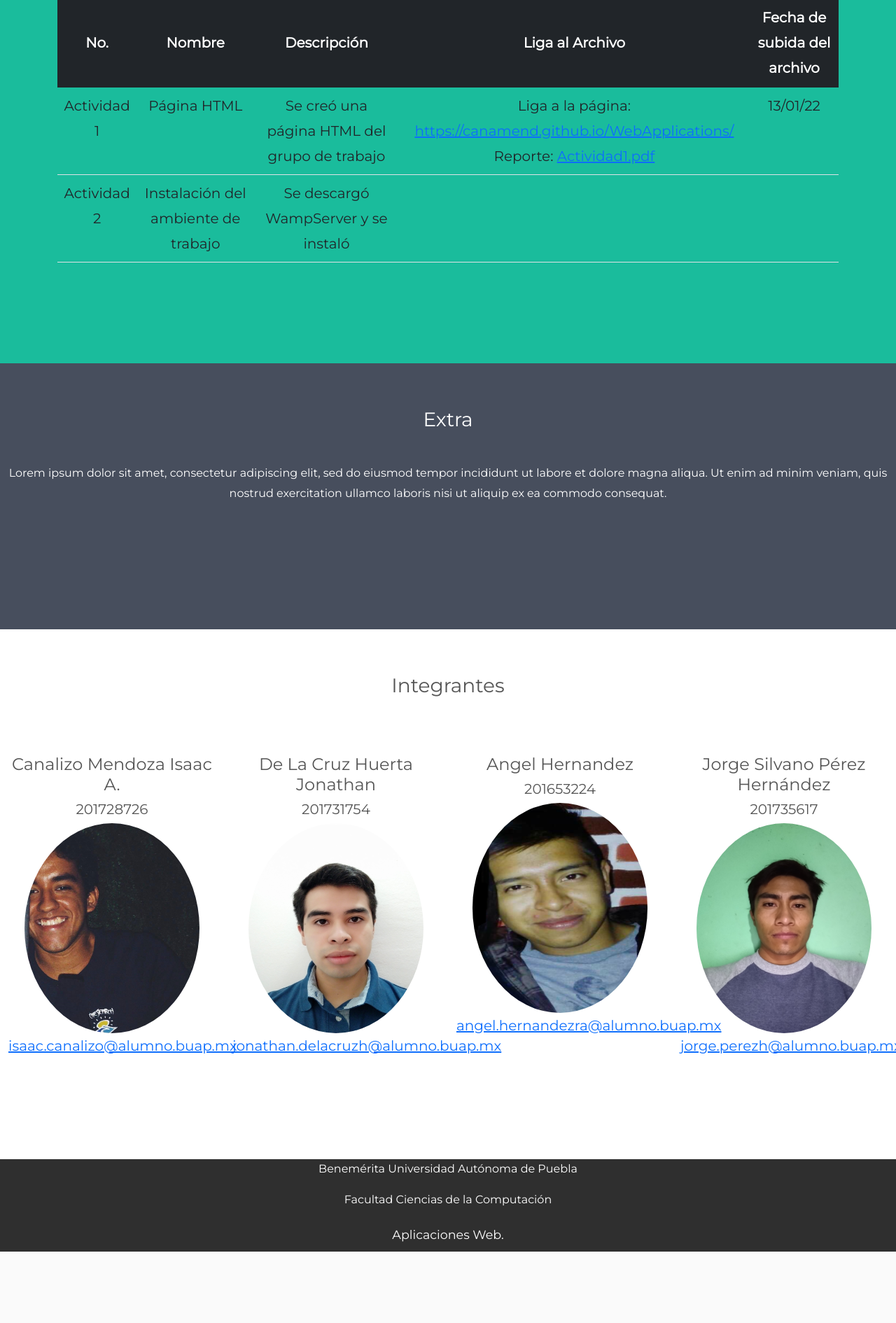
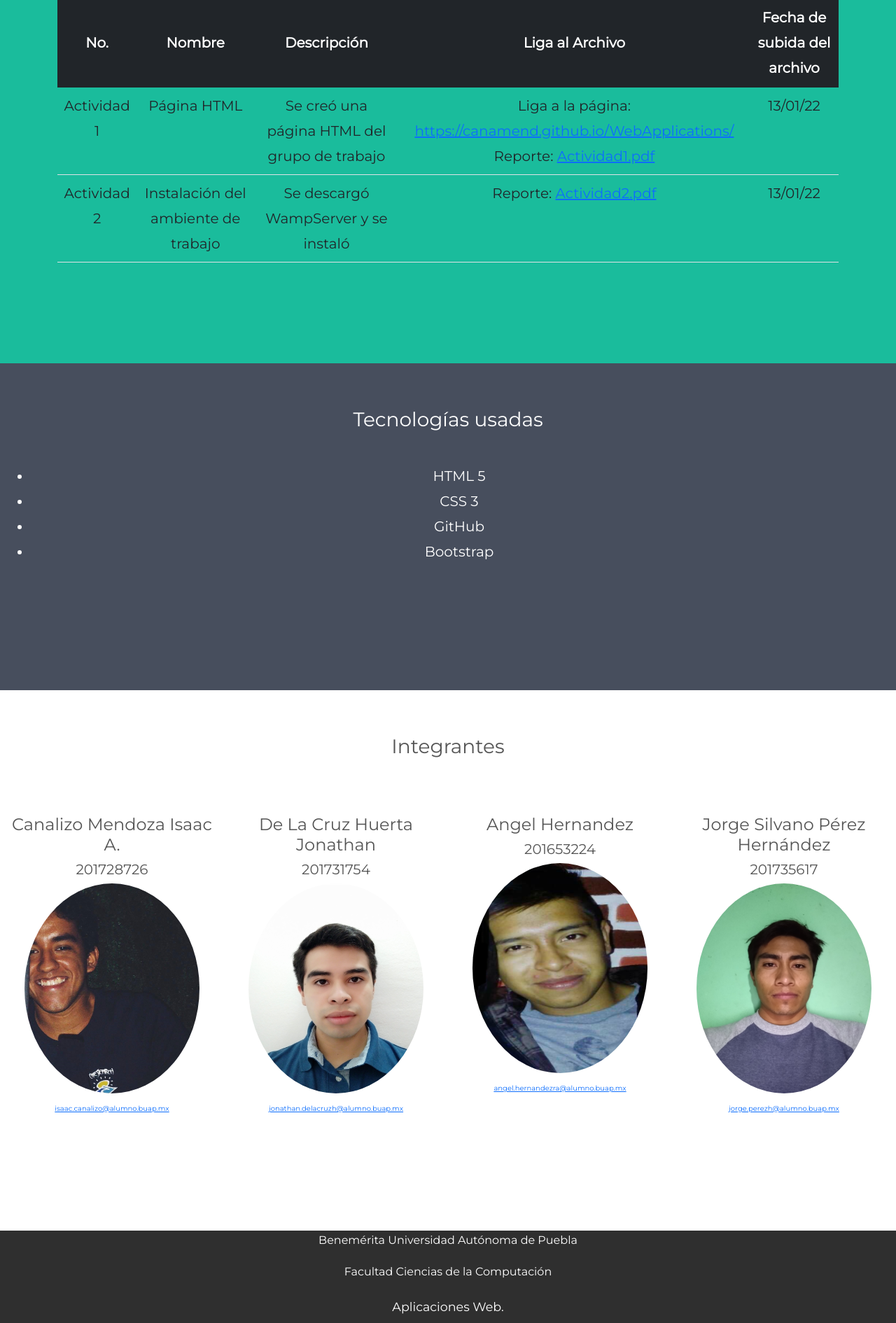
Before and after one commit to canamend/WebApplications, a PHP site: page / in a window 1280 px wide. Shown: the part 172-2062 px from the top of the page at 70% size. Before the commit the page ends 1960 px from the top, so only its background shows below. Run offline with PHP 8.4, Linux system fonts and the light colour scheme.

Commit message:
Actividad 2 agregada + extras

```diff
--- a/index.html
+++ b/index.html
@@ -66,7 +66,7 @@
                   <td>Se creó una página HTML del grupo de trabajo</td>
                   <td>Liga a la página: <a href="https://canamend.github.io/WebApplications/">https://canamend.github.io/WebApplications/</a>
                     <br>
-                    Reporte: <a href="../WebApplications/documents/Actividad1.pdf"> Actividad1.pdf</a>
+                    Reporte: <a href="../WebApplications/documents/Actividad1.pdf">Actividad1.pdf</a>
                   </td>
                   <td>13/01/22</td>
                 </tr>
@@ -74,8 +74,10 @@
                   <td>Actividad 2</td>
                   <td>Instalación del ambiente de trabajo</td>
                   <td>Se descargó WampServer y se instaló</td>
-                  <td></td>
-                  <td></td>
+                  <td>
+                    Reporte: <a href="../WebApplications/documents/Actividad2.pdf">Actividad2.pdf</a>
+                  </td>
+                  <td>13/01/22</td>
                 </tr>
               </tbody>
             </table>
@@ -84,10 +86,13 @@
 
     <!-- Container Adicional -->
     <div id="Extra" class="container-fluid bg-2 text-center limits">
-        <h3 class="margin">Extra</h3>
-        <p>Lorem ipsum dolor sit amet, consectetur adipiscing elit, sed do eiusmod tempor incididunt ut labore et dolore
-            magna aliqua. Ut enim ad minim veniam, quis nostrud exercitation ullamco laboris nisi ut aliquip ex ea
-            commodo consequat. </p>
+        <h3 class="margin">Tecnologías usadas</h3>
+            <ul>
+                <li>HTML 5</li>
+                <li>CSS 3</li>
+                <li>GitHub</li>
+                <li>Bootstrap</li>
+            </ul>
         <a href="#" class="btn btn-default btn-lg">
         </a>
     </div>
--- a/style.css
+++ b/style.css
@@ -8,6 +8,13 @@ p {
     font-size: 16px;
 }
 
+address > a{
+    font-size: 10px;
+}
+
+footer :first-child{
+    margin-top: 1rem;
+}
 .margin {
     margin-bottom: 45px;
 }
```
Also changed, not shown: 1 other file.
